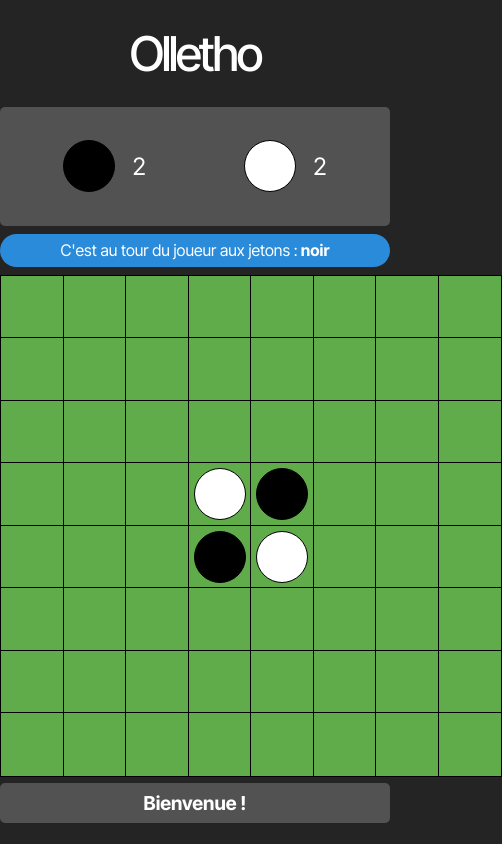
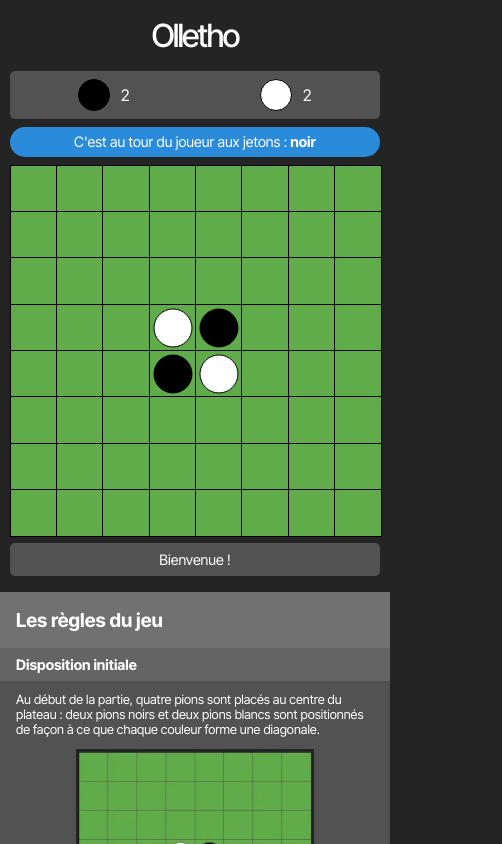
Before and after one commit to MaelleN95/olletho, a React (Vite) app: page / in a window 390 px wide. Shown: the top 844 px of the page, 502 px wide, since content can reach past the window. Built offline with nearby package versions, Linux system fonts and the light colour scheme.

Commit message:
Add : add responsive design adjustments for various screen sizes

```diff
--- a/src/assets/styles/cell.css
+++ b/src/assets/styles/cell.css
@@ -92,3 +92,33 @@
   background-color: var(--blue);
   opacity: 0.75;
 }
+
+@media screen and (max-width: 1064px) {
+  .last-move::after {
+    width: 25%;
+    height: 25%;
+    border: 8px solid var(--flipped-disk);
+  }
+}
+
+@media screen and (max-width: 768px) {
+  .last-move::after {
+    border: 7px solid var(--flipped-disk);
+  }
+}
+
+@media screen and (max-width: 425px) {
+  .last-move::after {
+    width: 35%;
+    height: 35%;
+    border: 4px solid var(--flipped-disk);
+  }
+}
+
+@media screen and (max-width: 245px) {
+  .last-move::after {
+    width: 30%;
+    height: 30%;
+    border: 3px solid var(--flipped-disk);
+  }
+}
--- a/src/assets/styles/footer.css
+++ b/src/assets/styles/footer.css
@@ -1,4 +1,4 @@
-.footer {
+footer {
   background-color: var(--secondary-background);
   color: #fff;
   text-align: center;
@@ -32,13 +32,58 @@
   text-decoration: underline;
 }
 
-.footer p {
+footer p {
   font-size: 13px;
   margin: 0;
   padding-top: 10px;
 }
 
-.footer img {
+footer img {
   height: 35px;
   padding-bottom: 8px;
 }
+
+@media screen and (max-width: 425px) {
+  footer {
+    background-color: transparent;
+    position: relative;
+    padding: 15px 0;
+  }
+
+  footer::before {
+    content: '';
+    position: absolute;
+    top: 0;
+    left: 50%;
+    transform: translate(-50%);
+    border-radius: 50px;
+    width: 85%;
+    height: 3px;
+    background-color: var(--secondary-background);
+  }
+
+  .social-links {
+    flex-wrap: wrap;
+    justify-content: center;
+  }
+
+  .social-links a {
+    margin: 10px;
+    font-size: 14px;
+  }
+
+  .social-links a:hover {
+    transform: none;
+    text-decoration: underline;
+  }
+
+  footer img {
+    height: 25px;
+    padding-bottom: 8px;
+  }
+
+  footer p {
+    font-size: 11px;
+    padding-top: 5px;
+  }
+}
--- a/src/assets/styles/gameStatus.css
+++ b/src/assets/styles/gameStatus.css
@@ -73,3 +73,120 @@
 .disk-count .black-disk {
   background-color: var(--black-cell);
 }
+
+@media screen and (max-width: 1064px) {
+  .game-status {
+    padding: 0.7rem;
+    margin: 0.4rem 0;
+    height: 85px;
+  }
+
+  .game-status p {
+    font-size: 1rem;
+  }
+
+  .player-turn-info {
+    font-size: 1rem;
+  }
+
+  .message {
+    font-size: 1.1rem;
+    font-weight: bold;
+  }
+
+  .game-status .winner {
+    font-size: 1.4rem;
+  }
+
+  .disk-count p {
+    font-size: 1.3rem;
+    width: 85px;
+  }
+
+  .disk {
+    width: 45px;
+    height: 45px;
+    margin-right: 0.5rem;
+  }
+}
+
+@media screen and (max-width: 768px) {
+  .game-status {
+    padding: 0.5rem;
+    margin: 0.4rem 0;
+    height: 80px;
+  }
+
+  .game-status p {
+    font-size: 0.9rem;
+  }
+
+  .player-turn-info {
+    font-size: 0.9rem;
+  }
+
+  .message {
+    font-size: 0.9rem;
+    font-weight: normal;
+  }
+
+  .game-status .winner {
+    font-size: 1.2rem;
+    padding: 0.2rem;
+    margin-bottom: 0.4rem;
+  }
+
+  .disk-count p {
+    font-size: 1.1rem;
+    width: 80px;
+  }
+
+  .disk {
+    width: 40px;
+    height: 40px;
+    margin-right: 0.4rem;
+  }
+}
+
+@media screen and (max-width: 425px) {
+  .game-status {
+    padding: 0.2rem;
+    margin: 0.2rem 0;
+    height: auto;
+  }
+
+  .game-status p {
+    font-size: 0.9rem;
+  }
+
+  .player-turn-info {
+    font-size: 0.9rem;
+  }
+
+  .game-status .winner {
+    font-size: 1rem;
+    padding: 0.3rem;
+    margin: 0.2rem 0;
+  }
+
+  .message {
+    font-size: 0.9rem;
+    font-weight: normal;
+  }
+
+  .disk-count {
+    flex-wrap: wrap;
+  }
+
+  .disk-count p {
+    font-size: 1rem;
+    width: 60px;
+    margin: 0.3rem 0;
+  }
+
+  .disk {
+    width: 30px;
+    height: 30px;
+    margin-right: 0.1rem;
+  }
+}
--- a/src/assets/styles/gameboard.css
+++ b/src/assets/styles/gameboard.css
@@ -5,3 +5,17 @@
   height: var(--board-size);
   margin: auto;
 }
+
+@media screen and (max-width: 1064px) {
+  #board {
+    width: var(--board-size-desktop);
+    height: var(--board-size-desktop);
+  }
+}
+
+@media screen and (max-width: 425px) {
+  #board {
+    width: 95vw;
+    height: 95vw;
+  }
+}
--- a/src/assets/styles/index.css
+++ b/src/assets/styles/index.css
@@ -7,17 +7,20 @@
 @import './footer.css';
 
 :root {
+  --black-cell: black;
+  --white-cell: white;
   --green-board: #61ac4a;
   --green-hover: #82be70;
-  --black-cell: black;
-  --white-cell: white;
   --valid-cell: #cade5a;
   --flipped-disk: rgb(0, 103, 0);
   --background: #242424;
   --secondary-background: #525252;
   --title--background: #717171;
   --blue: #2a8bdb;
+
   --board-size: 500px;
+  --board-size-desktop: 400px;
+  --board-size-mobile: 300px;
 }
 
 body {
@@ -30,6 +33,7 @@ body {
 main {
   max-width: 1400px;
   margin: auto;
+  padding: 1rem;
 }
 
 section {
@@ -48,3 +52,35 @@ h1 {
   max-width: var(--board-size);
   margin: 1rem auto;
 }
+
+@media screen and (max-width: 1064px) {
+  h1 {
+    font-size: 2.8rem;
+    margin: 1rem 0;
+  }
+  #game {
+    max-width: var(--board-size-desktop);
+  }
+  main {
+    padding: 0;
+  }
+}
+
+@media screen and (max-width: 768px) {
+  h1 {
+    font-size: 2.5rem;
+  }
+}
+
+@media screen and (max-width: 425px) {
+  h1 {
+    font-size: 2rem;
+    margin: 1rem 0 0.4rem 0;
+  }
+  #game {
+    width: 95vw;
+  }
+  section {
+    margin: 1rem 0;
+  }
+}
--- a/src/assets/styles/rules.css
+++ b/src/assets/styles/rules.css
@@ -1,5 +1,5 @@
 #rules {
-  padding: 0;
+  padding: 0 0 1rem 0;
   background-color: var(--secondary-background);
   border-radius: 5px;
 }
@@ -13,7 +13,7 @@
 }
 
 #rules h3 {
-  font-weight: normal;
+  font-weight: bold;
   font-size: 1.2rem;
   padding: 0.5rem 1rem;
   margin: 0;
@@ -26,8 +26,7 @@
 }
 
 #rules p {
-  padding: 0.5rem 1rem;
-  margin: 0;
+  margin: 0.7rem 1rem;
 }
 
 #rules img {
@@ -37,3 +36,59 @@
   display: block;
   margin: 0 auto 1rem auto;
 }
+
+@media screen and (max-width: 1064px) {
+  #rules {
+    border-radius: 0;
+  }
+  #rules h2 {
+    font-size: 1.4rem;
+    border-radius: 0;
+  }
+  #rules h3 {
+    font-size: 1.1rem;
+  }
+  #rules p {
+    font-size: 1rem;
+  }
+  #rules img {
+    width: 280px;
+    height: 280px;
+  }
+}
+
+@media screen and (max-width: 768px) {
+  #rules h2 {
+    font-size: 1.3rem;
+  }
+  #rules h3 {
+    font-size: 1rem;
+  }
+  #rules p {
+    font-size: 0.95rem;
+  }
+  #rules img {
+    width: 240px;
+    height: 240px;
+  }
+}
+
+@media screen and (max-width: 425px) {
+  #rules {
+    padding: 0 0 0.5rem 0;
+  }
+  #rules h2 {
+    font-size: 1.2rem;
+  }
+  #rules h3 {
+    font-size: 0.9rem;
+  }
+  #rules p {
+    font-size: 0.8rem;
+  }
+  #rules img {
+    width: 60vw;
+    height: 60vw;
+    margin: 0 auto 0.5rem auto;
+  }
+}
--- a/src/components/Footer.jsx
+++ b/src/components/Footer.jsx
@@ -1,6 +1,6 @@
 function Footer() {
   return (
-    <footer className="footer">
+    <footer>
       <div className="social-links">
         <a
           href="https://www.linkedin.com/in/maelle-nioche/"
```
